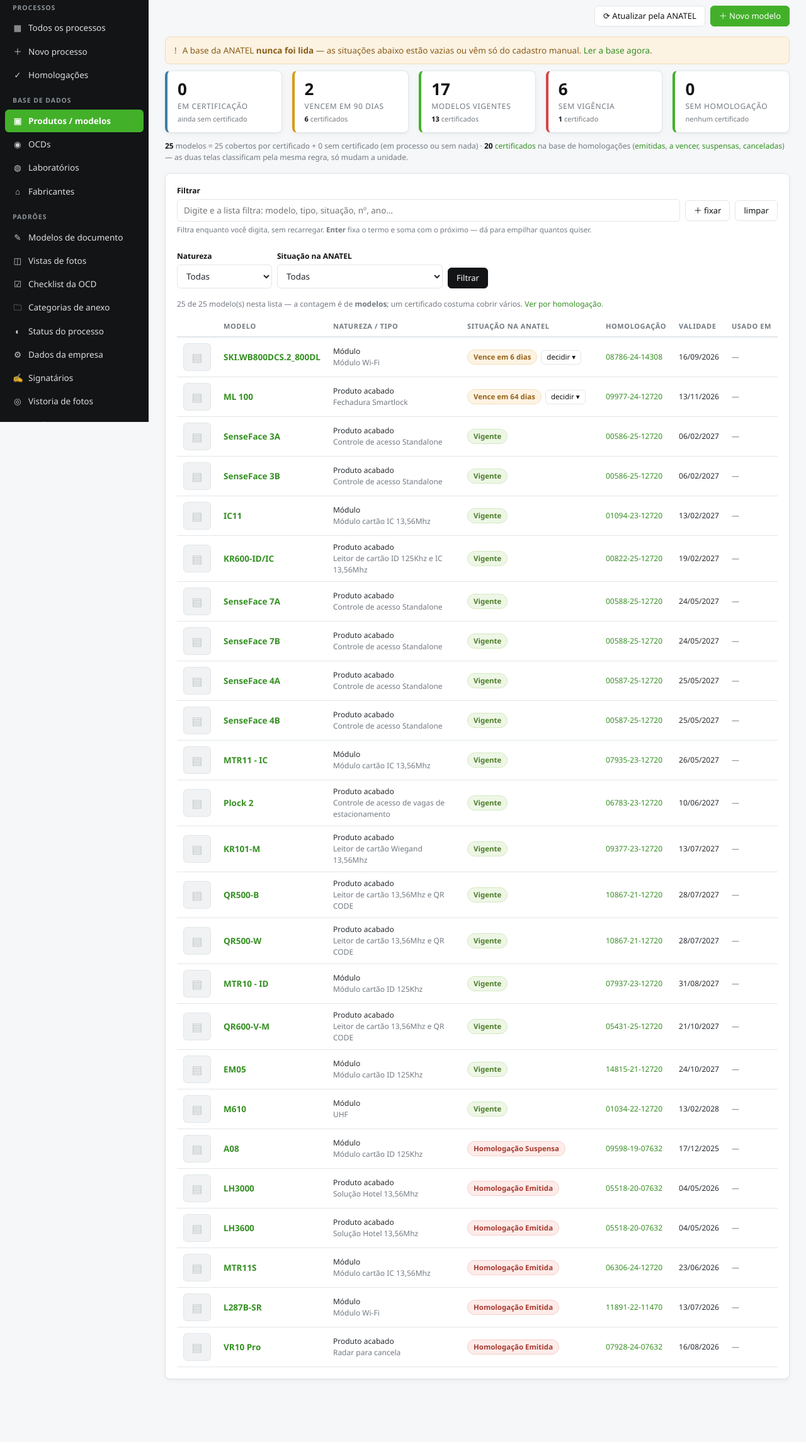
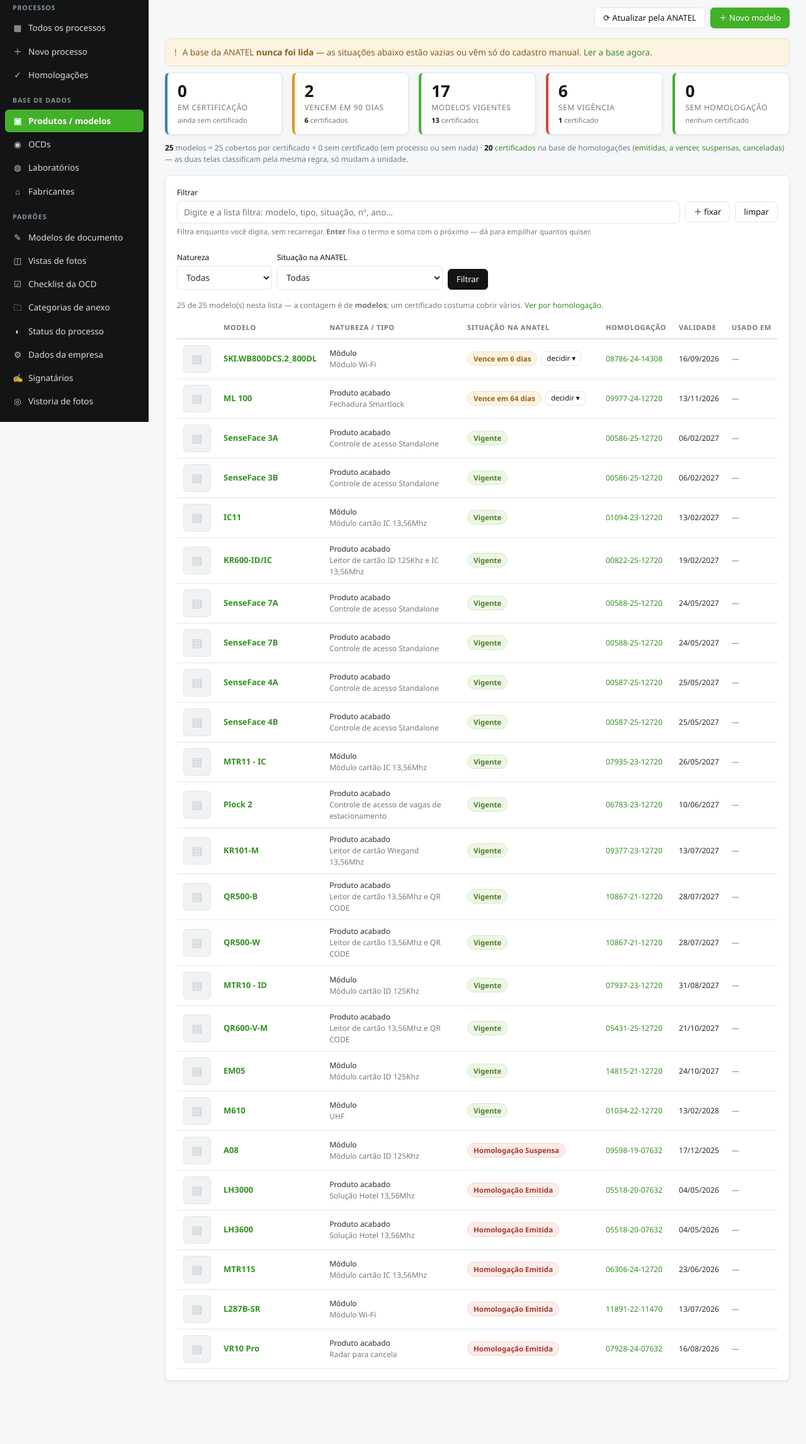
Before and after one commit to JhuanNohl/Anatel-JTorres, a Flask app: page /produtos/ in a window 1280 px wide. Shown: the part 130-2423 px from the top of the page at 63% size. Before the commit the page ends 2325 px from the top, so only its background shows below. Run offline with Flask 3, Linux system fonts and the light colour scheme; data comes from the database, SQL or seed files in the repository; data that the repository does not hold is empty.

Commit message:
feat(ui): improve typography and spacing
Alinha a hierarquia tipografica ao roteiro de design: titulo de pagina
24px, titulos de card entre 16-18px, tabela em 13px e labels de
formulario em peso 500. Line-height de textos pequenos aninhados em
titulos sobe de 1.25 (herdado) para 1.5.

Co-Authored-By: Claude Sonnet 5 <noreply@anthropic.com>

```diff
--- a/app/static/css/app.css
+++ b/app/static/css/app.css
@@ -51,9 +51,9 @@ body{
 a{color:var(--verde-esc); text-decoration:none}
 a:hover{text-decoration:underline}
 h1,h2,h3,h4{color:var(--cinza); margin:0 0 12px; font-weight:600; line-height:1.25}
-h1{font-size:22px} h2{font-size:18px} h3{font-size:15px} h4{font-size:13px}
+h1{font-size:24px} h2{font-size:18px} h3{font-size:16px} h4{font-size:13px}
 p{margin:0 0 10px}
-small{font-size:12px}
+small{font-size:12px;line-height:1.5}
 hr{border:none;border-top:1px solid var(--borda);margin:18px 0}
 code{background:#eef1f2;padding:1px 5px;border-radius:4px;font-size:12.5px;color:var(--cinza)}
 
@@ -134,7 +134,7 @@ code{background:#eef1f2;padding:1px 5px;border-radius:4px;font-size:12.5px;color
 .indicador.neutro{border-left-color:var(--borda)}
 
 /* ---------------------------------------------------------------- tabelas */
-.tabela{width:100%;border-collapse:collapse;font-size:13.5px}
+.tabela{width:100%;border-collapse:collapse;font-size:13px}
 .tabela th{text-align:left;font-size:11px;text-transform:uppercase;letter-spacing:.6px;
   color:var(--texto-fraco);font-weight:600;padding:8px 10px;border-bottom:2px solid var(--borda);
   white-space:nowrap}
@@ -203,7 +203,7 @@ code{background:#eef1f2;padding:1px 5px;border-radius:4px;font-size:12.5px;color
 
 /* ---------------------------------------------------------------- formularios */
 .campos{display:grid;gap:14px}
-.campo label{display:block;font-size:12px;font-weight:600;color:var(--cinza);margin-bottom:4px}
+.campo label{display:block;font-size:12px;font-weight:500;color:var(--cinza);margin-bottom:4px}
 .campo .dica{font-size:11.5px;color:var(--texto-fraco);margin-top:4px;display:block}
 input[type=text],input[type=date],input[type=number],input[type=email],input[type=search],
 input[type=file],select,textarea{
```
